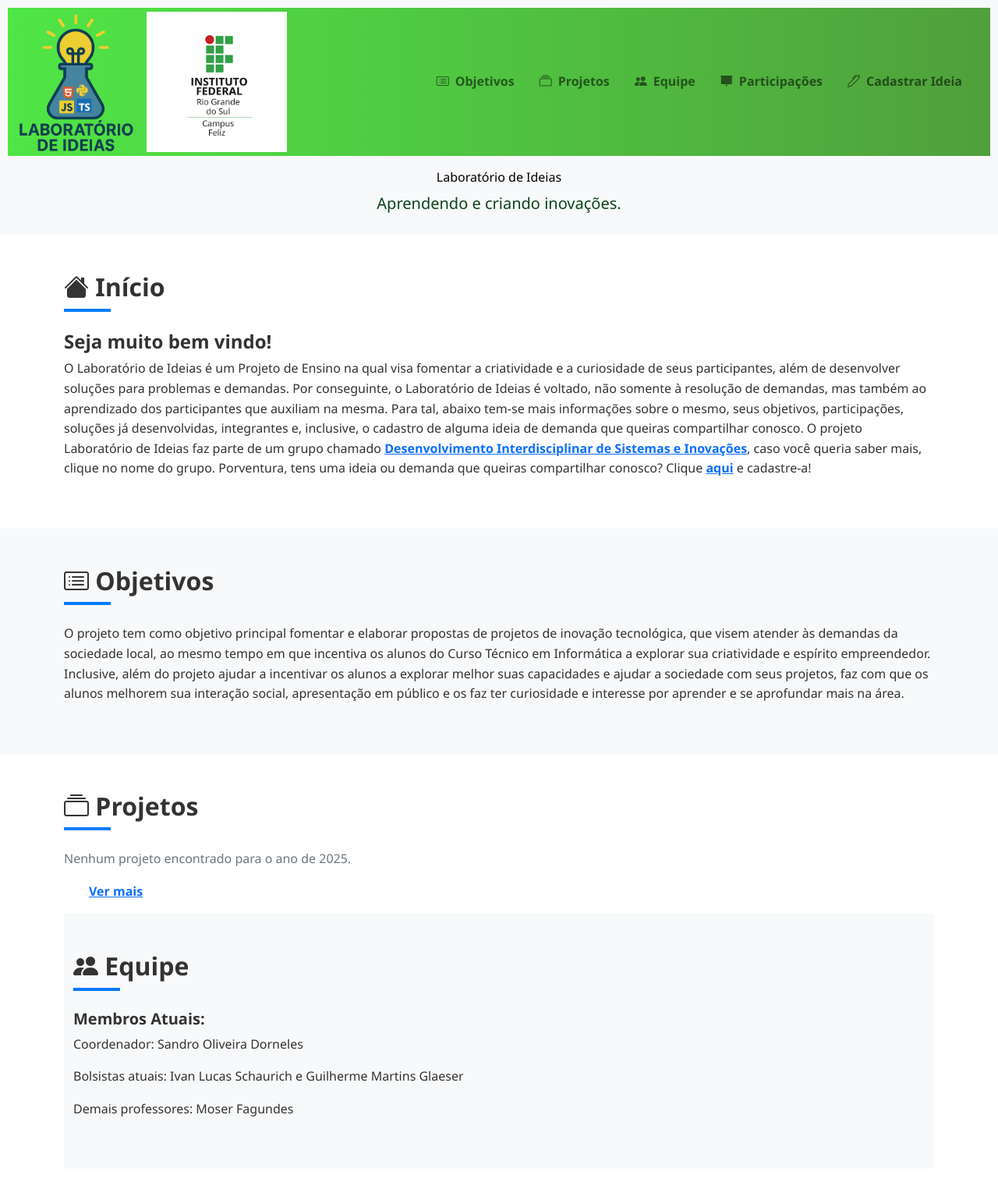
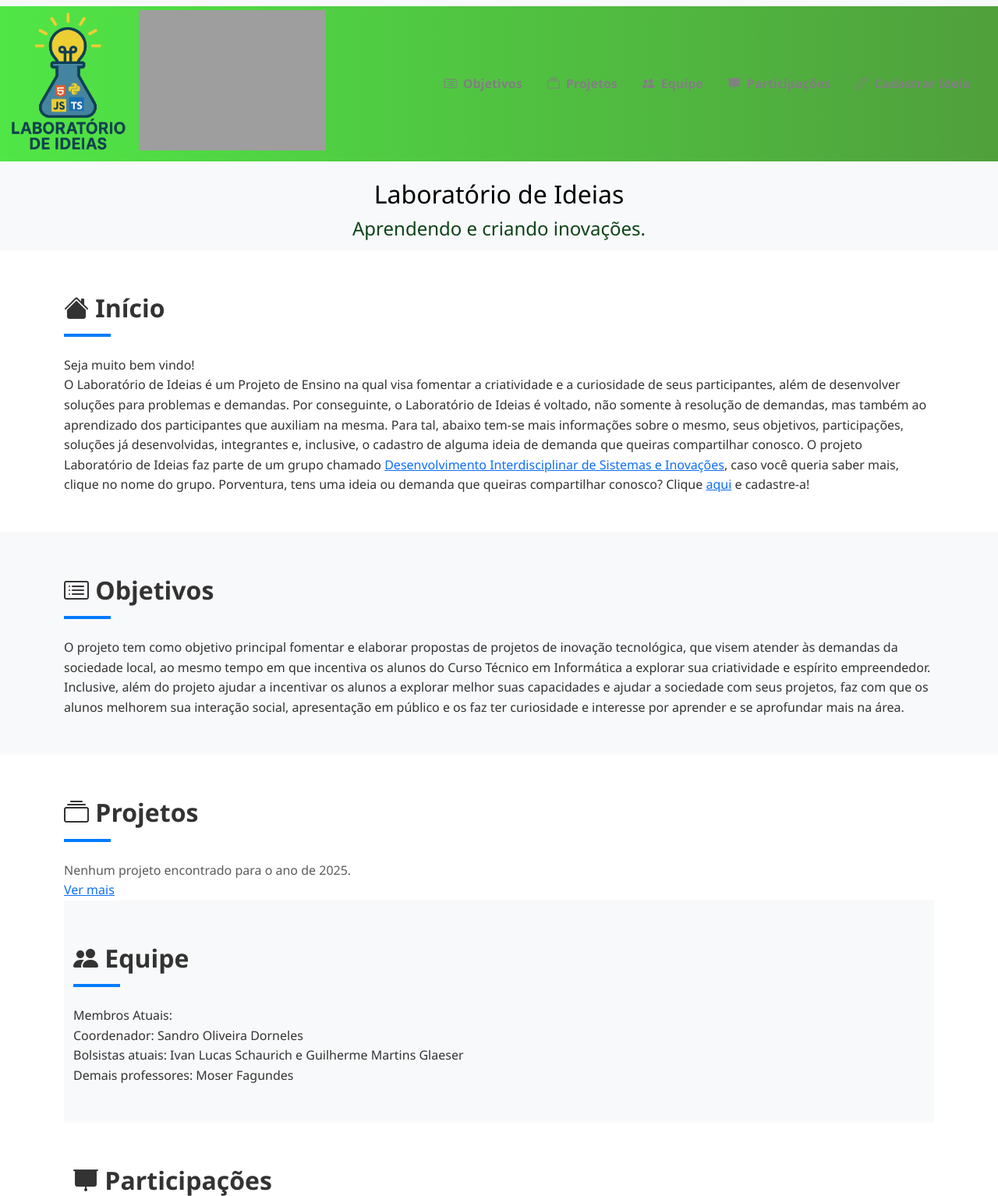
Before and after one commit to GUI-MG/Website_LabIdeias, a PHP site: page / in a window 1280 px wide. Shown: the top 1534 px of the page at 78% size. Run offline with PHP 8.4, Linux system fonts and the light colour scheme; data that the repository does not hold is empty; some libraries are stand-ins or nearby versions; grey boxes are pictures that could not be loaded.

Commit message:
Organização e conserto de algumas funcionalidades.

```diff
--- /dev/null
+++ b/assets/css/reset.css
@@ -0,0 +1,48 @@
+/* http://meyerweb.com/eric/tools/css/reset/
+   v2.0 | 20110126
+   License: none (public domain)
+*/
+
+html, body, div, span, applet, object, iframe,
+h1, h2, h3, h4, h5, h6, p, blockquote, pre,
+a, abbr, acronym, address, big, cite, code,
+del, dfn, em, img, ins, kbd, q, s, samp,
+small, strike, strong, sub, sup, tt, var,
+b, u, i, center,
+dl, dt, dd, ol, ul, li,
+fieldset, form, label, legend,
+table, caption, tbody, tfoot, thead, tr, th, td,
+article, aside, canvas, details, embed,
+figure, figcaption, footer, header, hgroup,
+menu, nav, output, ruby, section, summary,
+time, mark, audio, video {
+	margin: 0;
+	padding: 0;
+	border: 0;
+	font-size: 100%;
+	font: inherit;
+	vertical-align: baseline;
+}
+/* HTML5 display-role reset for older browsers */
+article, aside, details, figcaption, figure,
+footer, header, hgroup, menu, nav, section {
+	display: block;
+}
+body {
+	line-height: 1;
+}
+ol, ul {
+	list-style: none;
+}
+blockquote, q {
+	quotes: none;
+}
+blockquote:before, blockquote:after,
+q:before, q:after {
+	content: '';
+	content: none;
+}
+table {
+	border-collapse: collapse;
+	border-spacing: 0;
+}
--- a/assets/css/style.css
+++ b/assets/css/style.css
@@ -10,17 +10,13 @@ body {
   /* Navbar personalizada */
 
   nav div.container {
-  max-width: 100%;
-  width: 100%;
-  max-height: 100%;
-  height: 100%;
-  background: linear-gradient(to right, rgb(80, 230, 70), rgb(80, 160, 60));
-  display: flex;
-  align-items: center;
-  border: none;
-  margin-top: 0px;
-  margin-top: 0;
-  margin-bottom: 0;
+    background: linear-gradient(to right, rgb(80, 230, 70), rgb(80, 160, 60));
+    display: flex;
+    align-items: center;
+    max-height: 100%;
+    height: 100%;
+    max-width: 100%;
+    width: 100%;
 
 }
 
@@ -29,7 +25,6 @@ body {
     display: flex;
     align-items: center;
     justify-content: space-around;
-    padding: 10px;
   }
 
 
@@ -60,20 +55,20 @@ body {
   }
 
   section#home h1 {
-    font-size: 1rem;
+    font-size: 2rem;
     font-weight: 400;
     color:#000;
   }
 
   section#home p {
-    font-size: 1.25rem;
+    font-size: 1.50rem;
   }
 
   section#home div.container {
     max-width: 100%;
     width: 100%;
     max-height: 90%;
-    height: 30%;
+    height: 50%;
   }
 
   section#equipe div.container {
--- a/index.php
+++ b/index.php
@@ -5,10 +5,13 @@
   <meta name="viewport" content="width=device-width, initial-scale=1">
   <title src="assets/img/logo.png">Laboratório de Ideias</title>
   <!-- Bootstrap CSS -->
-  <link href="https://cdn.jsdelivr.net/npm/bootstrap@5.0.2/dist/css/bootstrap.min.css" rel="stylesheet" integrity="sha384-EVSTQN3/azprG1Anm3QDgpJLIm9Nao0Yz1ztcQTwFspd3yD65VohhpuuCOmLASjC" crossorigin="anonymous">
+  <link href="https://cdn.jsdelivr.net/npm/bootstrap@5.3.7/dist/css/bootstrap.min.css" rel="stylesheet" integrity="sha384-LN+7fdVzj6u52u30Kp6M/trliBMCMKTyK833zpbD+pXdCLuTusPj697FH4R/5mcr" crossorigin="anonymous">
+  </head>
   <link rel="stylesheet" href="https://cdn.jsdelivr.net/npm/bootstrap-icons@1.13.1/font/bootstrap-icons.min.css">
   <!-- Custom CSS -->
+   <link href="assets/css/reset.css" rel="stylesheet">
   <link href="assets/css/style.css" rel="stylesheet">
+
 </head>
 <body>
 
@@ -21,7 +24,7 @@
         <img src="assets/img/logo.png" alt="Logo Lab Ideias"  height="220">
       </a>
       <a class="navbar-brand" href="#">
-        <img src="assets/img/LogoIfrs.png" alt="Logo IFRS" height="320">
+        <img src="assets/img/ifrs-logo.svg" alt="Logo IFRS" height="320">
       </a>
       <button class="navbar-toggler" type="button" data-bs-toggle="collapse" data-bs-target="#navbarNav">
         <span class="navbar-toggler-icon"></span>
--- a/navbar.php
+++ b/navbar.php
@@ -5,7 +5,7 @@
         <img src="assets/img/logo.png" alt="Logo Lab Ideias"  height="320">
       </a>
       <a class="navbar-brand" href="#">
-        <img src="assets/img/LogoIfrs.png" alt="Logo IFRS" height="320">
+        <img src="assets/img/ifrs-logo.svg" alt="Logo IFRS" height="320">
       </a>
       <button class="navbar-toggler" type="button" data-bs-toggle="collapse" data-bs-target="#navbarNav">
         <span class="navbar-toggler-icon"></span>
```
Also changed, not shown: assets/img/LogoIfrs.png (deleted), assets/img/ifrs-logo.svg (added).
